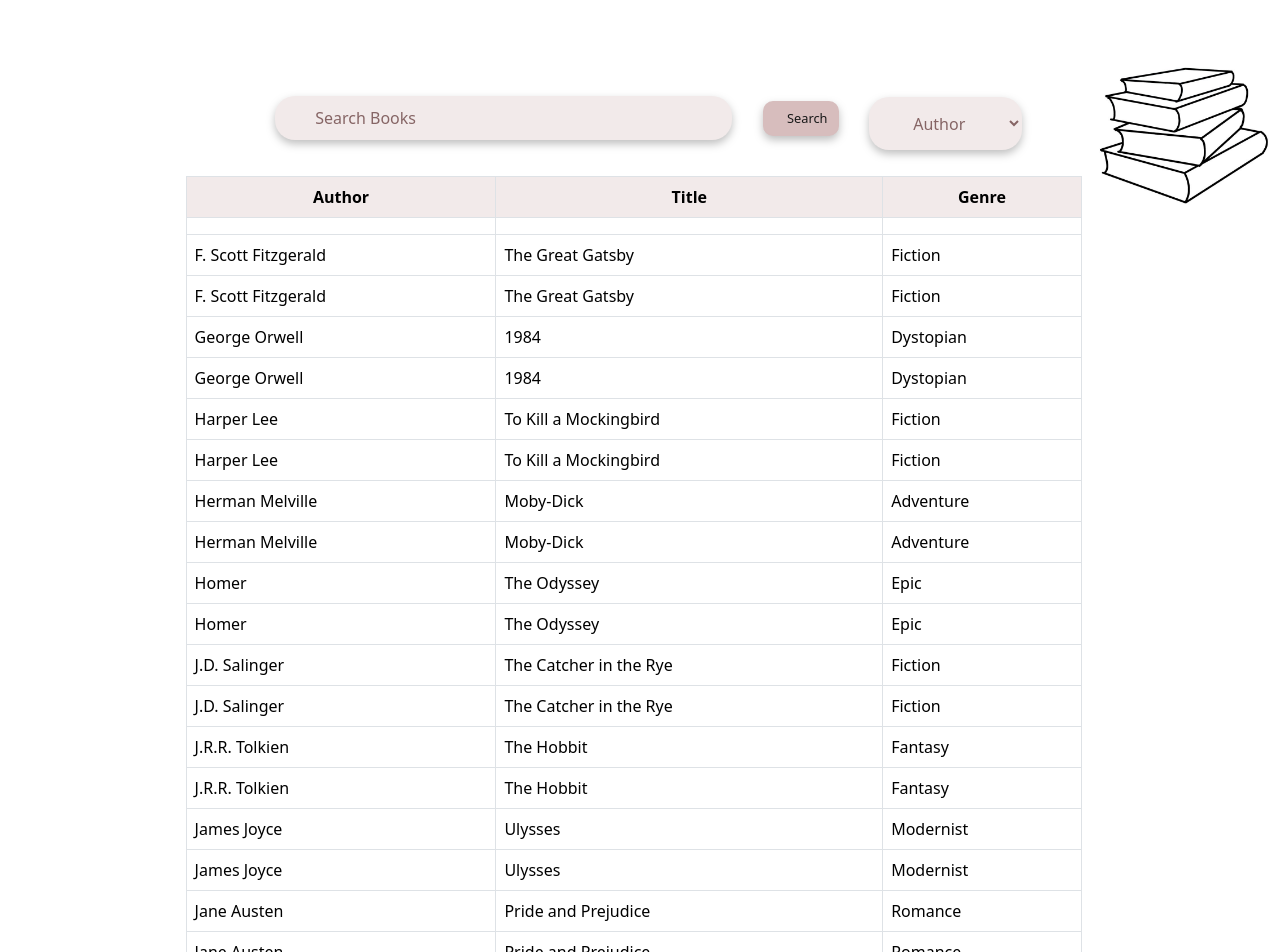
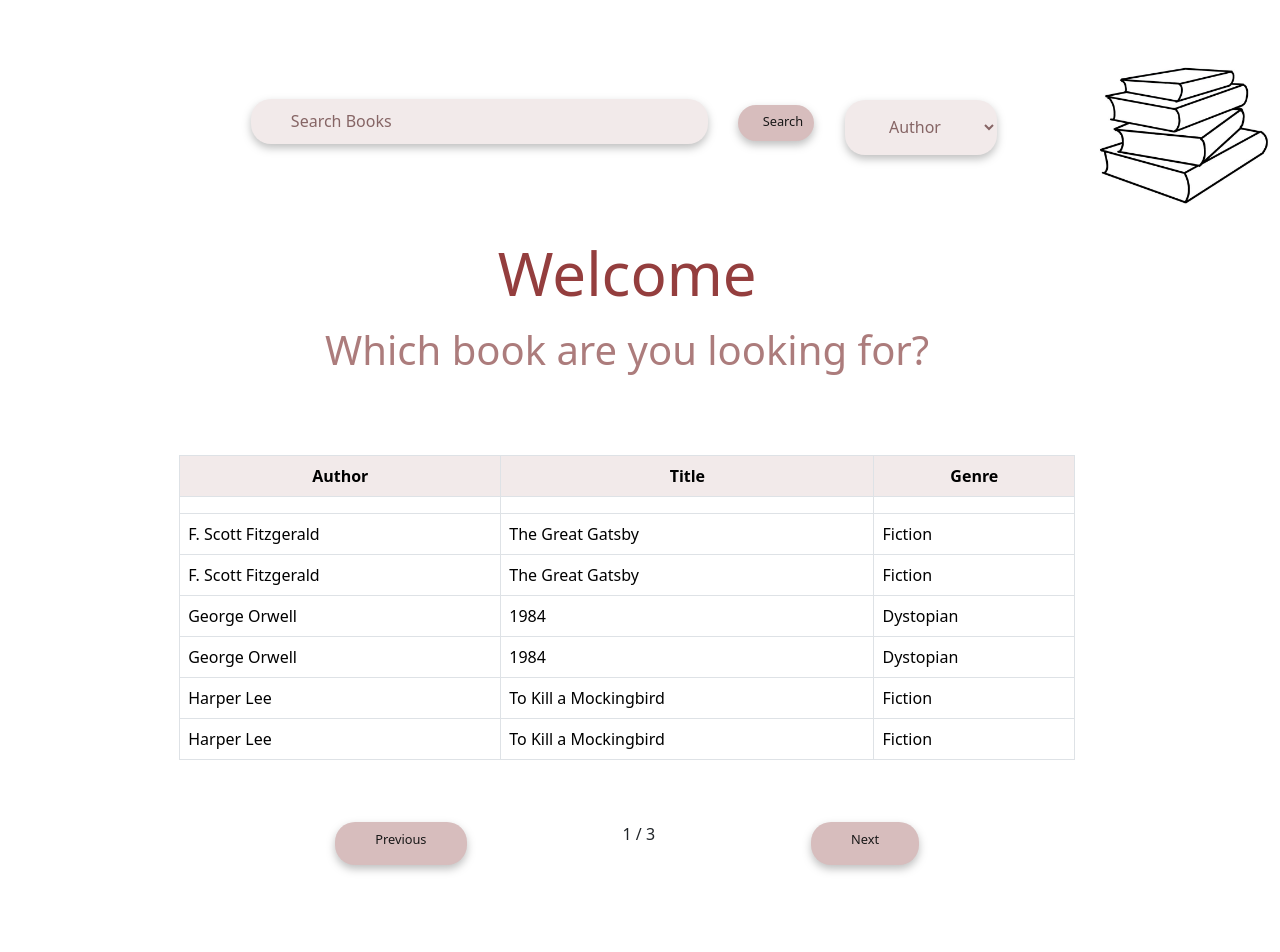
Before and after one commit to JovanaKrstevska/online-books-app, a React (Create React App) app: page / in a window 1280 px wide. Shown: the top 952 px of the page. After the commit the page ends 910 px from the top, so only its background shows below. Built offline with nearby package versions, Linux system fonts and the light colour scheme.

Commit message:
pagination and styling complete

```diff
--- a/src/components/BooksLayout/BooksLayout.css
+++ b/src/components/BooksLayout/BooksLayout.css
@@ -1,8 +1,8 @@
 .booksLayoutContainer{
     width: 70%;
-    height: 880px;
+    height: 910px;
     position: relative;
-    left: 14.5%;
+    left: 14%;
     top: 30%;
 }
 .searchBar{
@@ -27,7 +27,7 @@
     height: 10%;
     width: 85%;
     position: relative;
-    left: 10%;
+    left: 8%;
     top: 10%;
 }
 .sortBar{
@@ -37,3 +37,21 @@
     height: 60%;
     width: 20%;
 }
+.title{
+    text-align: center;
+    position: relative;
+    top: 15%;
+    left: 15%;
+    width: 70%;
+    height: 20%;
+}
+.title h1{
+    font-size: 60px;
+    line-height: 90px;
+    color: #943E3E;
+}
+.title h3{
+    font-size: 40px;
+    color: #AC7C7C;
+    font-weight: lighter;
+}
--- a/src/components/BooksLayout/BooksLayout.js
+++ b/src/components/BooksLayout/BooksLayout.js
@@ -1,12 +1,13 @@
 // CSS
 import "../BooksLayout/BooksLayout.css";
-import BooksWidget from "../BooksWidget/BooksWidget";
+import BooksWidget from "../widget/BooksWidget/BooksWidget";
 import Button from "../ui/Button/Button";
 import SearchBar from "../ui/SearchBar/SearchBar";
 import SortBar from "../ui/SortBar/SortBar";
 import booksJson from "../../books.json";
 import Papa from "papaparse";
 import { useEffect, useState } from "react";
+import PaginationWidget from "../widget/PaginationWidget/PaginationWidget";
 
 function BooksLayout() {
     const [booksCsvData, setBooksCsvData] = useState([]);
@@ -14,6 +15,8 @@ function BooksLayout() {
     const [mergedBooks, setMergedBooks] = useState([]);
     const [filteredBooks, setFilteredBooks] = useState([]);
     const [sortClickOption, setSortClickOption] = useState("author");
+    const [currentPage, setCurrentPage] = useState(1);
+    const [itemsPerPage] = useState(7);
 
     useEffect(() => {
         fetch('/books.csv')
@@ -72,12 +75,14 @@ function BooksLayout() {
             }
         });
         setFilteredBooks(filtered);
+        setCurrentPage(1);
     };
 
     const handleSortChange = (e) => {
         setSortClickOption(e.target.value);
         const selectedOption = sortDataByOption(filteredBooks, e.target.value);
         setFilteredBooks(selectedOption);
+        setCurrentPage(1);
     }
 
     const sortDataByOption = (books, option) => {
@@ -88,6 +93,22 @@ function BooksLayout() {
         })
     }
 
+    const indexOfLastItem = currentPage * itemsPerPage;
+    const indexOfFirstItem = indexOfLastItem - itemsPerPage;
+    const currentBooks = filteredBooks.slice(indexOfFirstItem, indexOfLastItem);
+
+    const nextPage = () => {
+        if (currentPage < Math.ceil(filteredBooks.length / itemsPerPage)) {
+            setCurrentPage(currentPage + 1);
+        }
+    };
+
+    const prevPage = () => {
+        if (currentPage > 1) {
+            setCurrentPage(currentPage - 1);
+        }
+    };
+
     return (
         <div className="booksLayoutContainer">
             <div className="searchBarDiv">
@@ -95,7 +116,14 @@ function BooksLayout() {
                 <Button className="buttonSearch" content={"Search"} modifier="primary" onClick={handleClickSearch} />
                 <SortBar className="sortBar" value={sortClickOption} onChange={handleSortChange}/>
             </div>
-            <BooksWidget books={filteredBooks} />
+            <div className="title">
+                <h1>Welcome</h1>
+                <h3>Which book are you looking for?</h3>
+            </div>
+            <BooksWidget books={currentBooks} />
+            <PaginationWidget next={nextPage} previous={prevPage} page={`${currentPage} / ${Math.ceil(filteredBooks.length / itemsPerPage)}`}
+                disabled1={currentPage === 1}
+                disabled2={currentPage === Math.ceil(filteredBooks.length / itemsPerPage)}/>
         </div>
     )
 }
--- a/src/components/BooksWidget/BooksWidget.css
+++ b/src/components/widget/BooksWidget/BooksWidget.css
@@ -1,8 +1,7 @@
 .booksWidgetContainer{
     position: relative;
-    top: 10%;
+    top: 20%;
     width: 100%;
-    height: 100%;
 }
 
 thead{
--- /dev/null
+++ b/src/components/widget/PaginationWidget/PaginationWidget.css
@@ -0,0 +1,15 @@
+.paginationControls{
+    text-align: center;
+    display: flex;
+    flex-direction: row;
+    justify-content: space-evenly;
+    position: relative;
+    top: 25%;
+}
+.button{
+    border-radius: 20px;
+    background-color: #D7BDBD;
+    color: #181818;
+    font-size: clamp(1px, 1vw, 15px);
+    padding-top: 1%;
+}
--- /dev/null
+++ b/src/components/widget/PaginationWidget/PaginationWidget.js
@@ -0,0 +1,12 @@
+import "../PaginationWidget/PaginationWidget.css";
+
+function PaginationWidget(props){
+    return(
+        <div className={`paginationControls ${props.className ? props.className : ''}`}>
+                <button className="button" onClick={props.previous} disabled={props.disabled1}>Previous</button>
+                <span>{props.page}</span>
+                <button className="button" onClick={props.next} disabled={props.disabled2}>Next</button>
+            </div>
+    )
+}
+export default PaginationWidget;
```
Also changed, not shown: src/components/widget/BooksWidget/BooksWidget.js (renamed from src/components/BooksWidget/BooksWidget.js).
